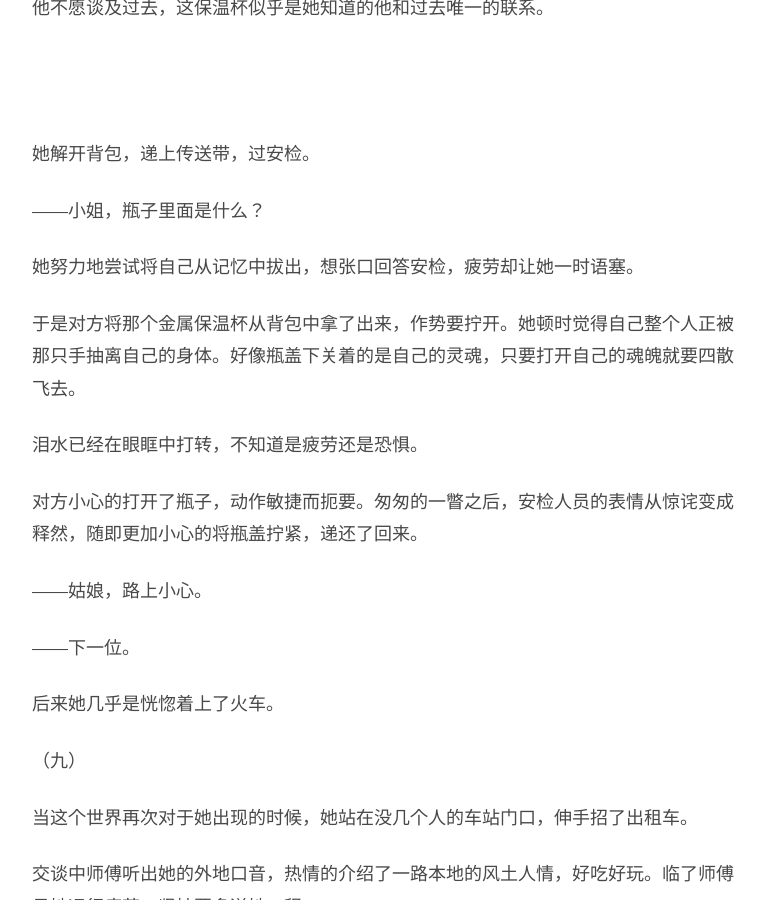
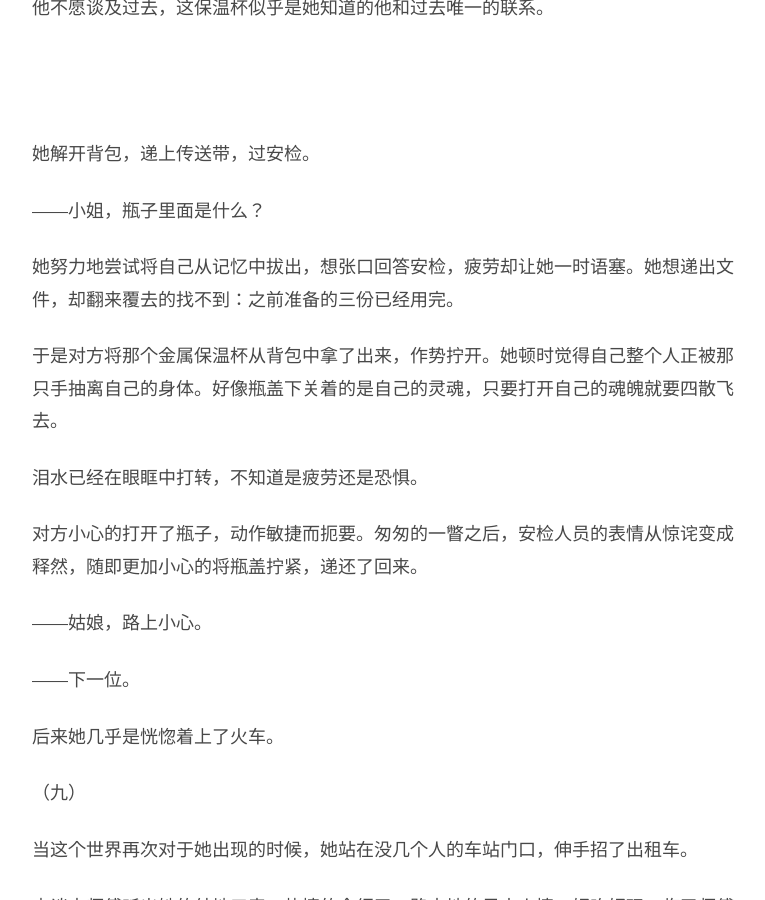
Before and after one commit to readandchedan/readandchedan.github.io, a Jekyll site: the page built from _posts/fiction/_posts/2014-08-13-long-road.md, in a window 1280 px wide and 900 px high, scrolled down 8338 px. Shown: the whole window, without its empty margins (256-1021 px from the left). Built offline with Jekyll 4.4.1, drawn with Linux system fonts in a browser that asks for light colours.

Commit message:
Commited on 2014-08-25 01:55:55.673174

```diff
--- a/_posts/fiction/_posts/2014-08-13-long-road.md
+++ b/_posts/fiction/_posts/2014-08-13-long-road.md
@@ -230,9 +230,9 @@ layout: default
 
 ——小姐，瓶子里面是什么？
 
-她努力地尝试将自己从记忆中拔出，想张口回答安检，疲劳却让她一时语塞。
+她努力地尝试将自己从记忆中拔出，想张口回答安检，疲劳却让她一时语塞。她想递出文件，却翻来覆去的找不到：之前准备的三份已经用完。
 
-于是对方将那个金属保温杯从背包中拿了出来，作势要拧开。她顿时觉得自己整个人正被那只手抽离自己的身体。好像瓶盖下关着的是自己的灵魂，只要打开自己的魂魄就要四散飞去。
+于是对方将那个金属保温杯从背包中拿了出来，作势拧开。她顿时觉得自己整个人正被那只手抽离自己的身体。好像瓶盖下关着的是自己的灵魂，只要打开自己的魂魄就要四散飞去。
 
 泪水已经在眼眶中打转，不知道是疲劳还是恐惧。
 
```
